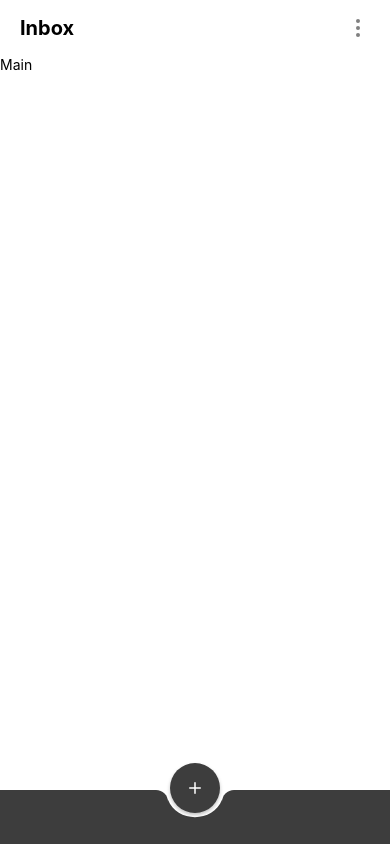
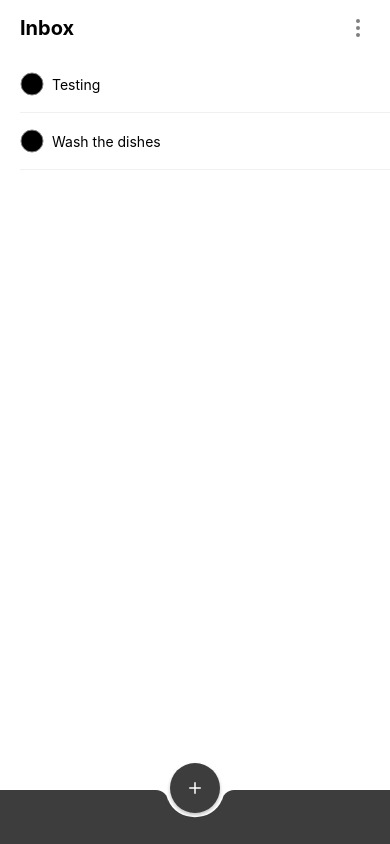
Before and after one commit to Neuhaus93/TodoASP, a React Native app: screen / in a window 390 px wide. Built offline with nearby package versions, Linux system fonts and the light colour scheme.

Commit message:
Base todo item

```diff
--- /dev/null
+++ b/src/components/Checkbox/Checkbox.tsx
@@ -0,0 +1,39 @@
+import { StyleSheet, View } from 'react-native';
+import { Text } from '../Text';
+import Svg, { Circle } from 'react-native-svg';
+import { colors } from '../../theme';
+
+export type CheckboxProps = {
+    label?: string;
+    checked?: boolean;
+};
+
+const Checkbox: React.FC<CheckboxProps> = (props) => {
+    const { label } = props;
+
+    return (
+        <View style={styles.root}>
+            <Svg
+                stroke={colors.icon}
+                width="24"
+                height="24"
+                viewBox="0 0 24 24"
+            >
+                <Circle strokeWidth="1" cx="12" cy="12" r="11" />
+            </Svg>
+            <Text style={styles.label}>{label}</Text>
+        </View>
+    );
+};
+
+const styles = StyleSheet.create({
+    root: {
+        flexDirection: 'row',
+        alignItems: 'center',
+    },
+    label: {
+        marginLeft: 8,
+    },
+});
+
+export default Checkbox;
--- /dev/null
+++ b/src/components/Checkbox/index.ts
@@ -0,0 +1,4 @@
+import Checkbox, { CheckboxProps } from './Checkbox';
+
+export type { CheckboxProps };
+export { Checkbox };
--- /dev/null
+++ b/src/components/Divider/Divider.tsx
@@ -0,0 +1,12 @@
+import { View } from 'react-native';
+import { colors } from '../../theme';
+
+const Divider: React.FC = () => {
+    return (
+        <View
+            style={{ borderBottomWidth: 1, borderBottomColor: colors.divider }}
+        />
+    );
+};
+
+export default Divider;
--- /dev/null
+++ b/src/components/Divider/index.tsx
@@ -0,0 +1,4 @@
+import Divider from './Divider';
+
+// export type { CheckboxProps };
+export { Divider };
--- a/src/components/SafeAreaView.tsx
+++ b/src/components/SafeAreaView.tsx
@@ -5,7 +5,7 @@ import {
     SafeAreaView as BaseSafeAreaView,
 } from 'react-native';
 import React, { PropsWithChildren } from 'react';
-import { colors } from '../colors';
+import { colors } from '../theme';
 
 const SafeAreaView: React.FC<PropsWithChildren> = ({ children }) => {
     return (
--- /dev/null
+++ b/src/components/Text/Text.tsx
@@ -0,0 +1,28 @@
+//
+import {
+    StyleSheet,
+    Text as BaseText,
+    TextProps as BaseTextProps,
+} from 'react-native';
+
+export type TextProps = {} & BaseTextProps;
+
+const Text: React.FC<TextProps> = (props) => {
+    const { ...baseTextProps } = props;
+
+    return (
+        <BaseText
+            {...baseTextProps}
+            style={[styles.root, baseTextProps.style]}
+        />
+    );
+};
+
+const styles = StyleSheet.create({
+    root: {
+        // fontFamily:
+        //     '-apple-system,BlinkMacSystemFont, Segoe UI ,Roboto, Apple Color Emoji ,Helvetica,Arial,sans-serif, Segoe UI Emoji, Segoe UI Symbol',
+    },
+});
+
+export default Text;
--- /dev/null
+++ b/src/components/Text/index.ts
@@ -0,0 +1,4 @@
+import Text, { type TextProps } from './Text';
+
+export type { TextProps };
+export { Text };
--- /dev/null
+++ b/src/components/TodoItem/TodoItem.tsx
@@ -0,0 +1,27 @@
+import { StyleSheet, View } from 'react-native';
+import { spacing } from '../../theme';
+import { Checkbox, CheckboxProps } from '../Checkbox';
+import { Divider } from '../Divider';
+
+export type TodoItemProps = {} & CheckboxProps;
+
+const TodoItem: React.FC<TodoItemProps> = (props) => {
+    const { ...checkboxProps } = props;
+
+    return (
+        <View>
+            <View style={styles.checkboxContainer}>
+                <Checkbox {...checkboxProps} />
+            </View>
+            <Divider />
+        </View>
+    );
+};
+
+const styles = StyleSheet.create({
+    checkboxContainer: {
+        marginVertical: spacing(4),
+    },
+});
+
+export default TodoItem;
--- /dev/null
+++ b/src/components/TodoItem/index.ts
@@ -0,0 +1,4 @@
+import TodoItem, { TodoItemProps } from './TodoItem';
+
+export type { TodoItemProps };
+export { TodoItem };
--- /dev/null
+++ b/src/components/index.ts
@@ -0,0 +1,4 @@
+export * from './Checkbox';
+export * from './Divider';
+export * from './Text';
+export * from './TodoItem';
--- a/src/routes/HomePage.tsx
+++ b/src/routes/HomePage.tsx
@@ -1,13 +1,13 @@
 import {
+    Dimensions,
+    Pressable,
+    ScrollView,
     StyleSheet,
-    ScrollView,
-    Pressable,
-    Text,
     View,
-    Dimensions,
 } from 'react-native';
 import Svg, { Circle, Path } from 'react-native-svg';
-import { colors, spacing } from '../colors';
+import { colors, spacing } from '../theme';
+import { TodoItem, Text } from '../components';
 
 const windowDimensions = Dimensions.get('window');
 const footerMidSectionWidth = 54;
@@ -28,7 +28,8 @@ export default function HomePage() {
                 </Svg>
             </View>
             <ScrollView style={styles.main}>
-                <Text>Main</Text>
+                <TodoItem label="Testing" />
+                <TodoItem label="Wash the dishes" />
             </ScrollView>
             <View style={styles.footer}>
                 <View
@@ -96,6 +97,7 @@ const styles = StyleSheet.create({
     },
     main: {
         flex: 1,
+        paddingLeft: spacing(5),
     },
     footer: {
         flexDirection: 'row',
--- a/src/colors.ts
+++ b/src/theme.ts
@@ -4,6 +4,13 @@ export const colors = {
     text: '#202020',
     background: '#FFFFFF',
     menus: '#3D3D3D',
+    date: {
+        past: '#D1453B',
+        today: '#058527',
+        tomorrow: '#EB8909',
+        nextWeek: '#692FC2',
+        future: '#808080',
+    },
 } as const;
 
 export const spacing = (value: number): number => value * 4;
```
